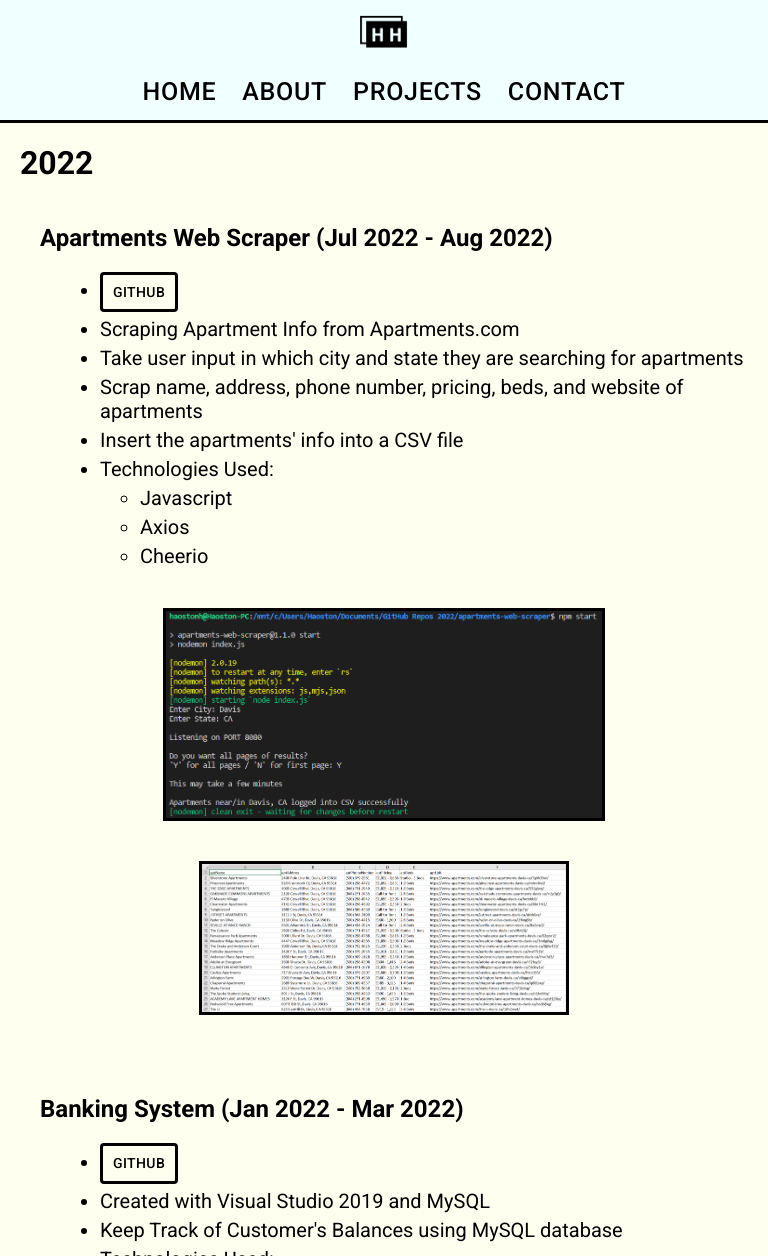
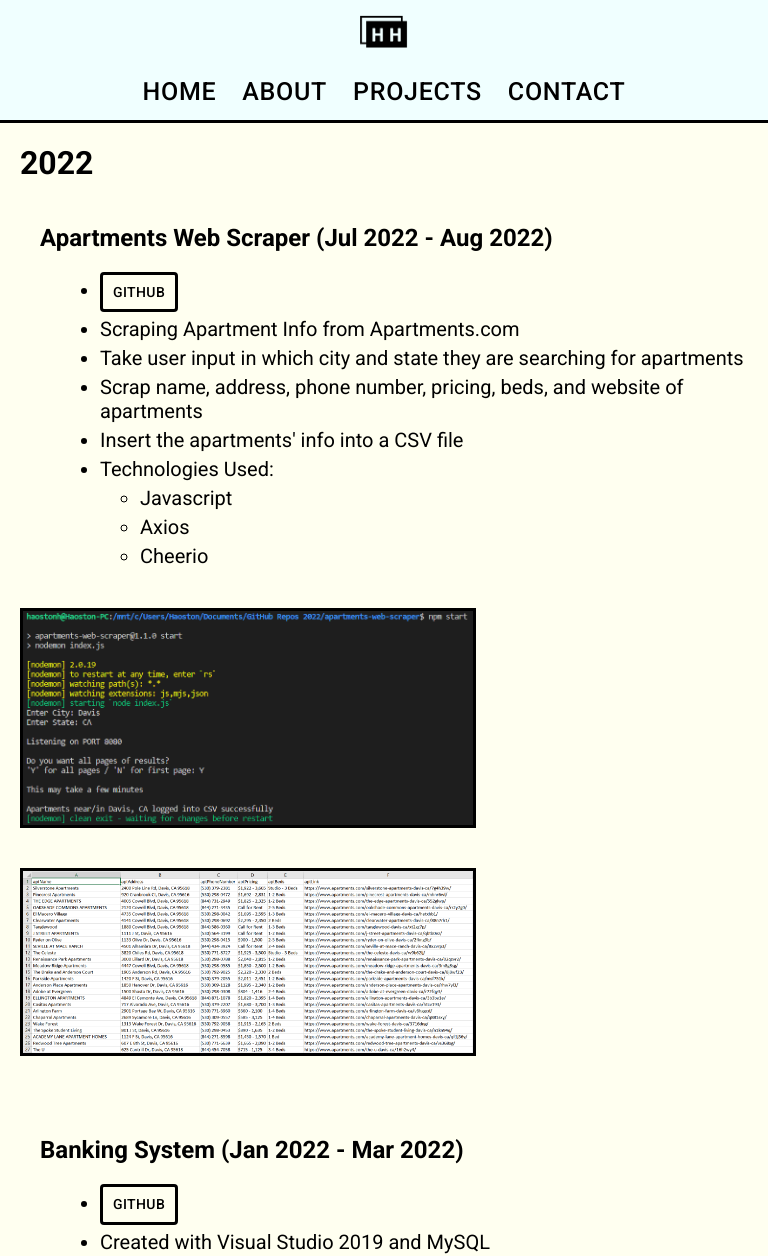
Before and after one commit to haostonh/portfolio, a React (Create React App) app in the folder client/: page /portfolio/projects in a window 768 px wide. Shown: the top 1256 px of the page. Built offline with nearby package versions, Linux system fonts and the light colour scheme.

Commit message:
added Image450px class

```diff
--- a/client/src/pages/Projects.jsx
+++ b/client/src/pages/Projects.jsx
@@ -46,8 +46,8 @@ const Projects = () => {
         <div className='projectBodyImageContainer'>
           <ApartmentsWebScraper/>
           <div className='projectImageColumn'>
-            <img className='projectImage projectImage80Percent' src={ApartmentsWebScraperCommandLine} alt={'Apartments Web Scraper Command Line'} width='60%' height='60%'/>
-            <img className='projectImage projectImage80Percent' src={ApartmentsWebScraperCSV} alt={'Apartments Web Scraper CSV'} width='50%' height='50%'/>
+            <img className='projectImage projectImage450px projectImage80Percent' src={ApartmentsWebScraperCommandLine} alt={'Apartments Web Scraper Command Line'} width='600px' height='auto'/>
+            <img className='projectImage projectImage450px projectImage80Percent' src={ApartmentsWebScraperCSV} alt={'Apartments Web Scraper CSV'} width='600px' height='auto'/>
           </div>
         </div>
         <div className='projectBodyImageContainer'>
--- a/client/src/pagesCSS/Projects.css
+++ b/client/src/pagesCSS/Projects.css
@@ -89,6 +89,10 @@ li {
     margin-left: auto;
     margin-right: auto;
   }
+  .projectImage450px {
+    width: 450px;
+    height: auto;
+  }
 }
 
 @media screen and (max-width: 425px) {
--- a/client/src/pagesCSS/Projects.sass
+++ b/client/src/pagesCSS/Projects.sass
@@ -53,6 +53,9 @@ li
   .projectImage
     margin-left: auto
     margin-right: auto
+  .projectImage450px
+    width: 450px
+    height: auto
 
 @media screen and (max-width: 425px)
   .projectBody
```
Also changed, not shown: 1 other file (tests, documents, lock files or other folders).
